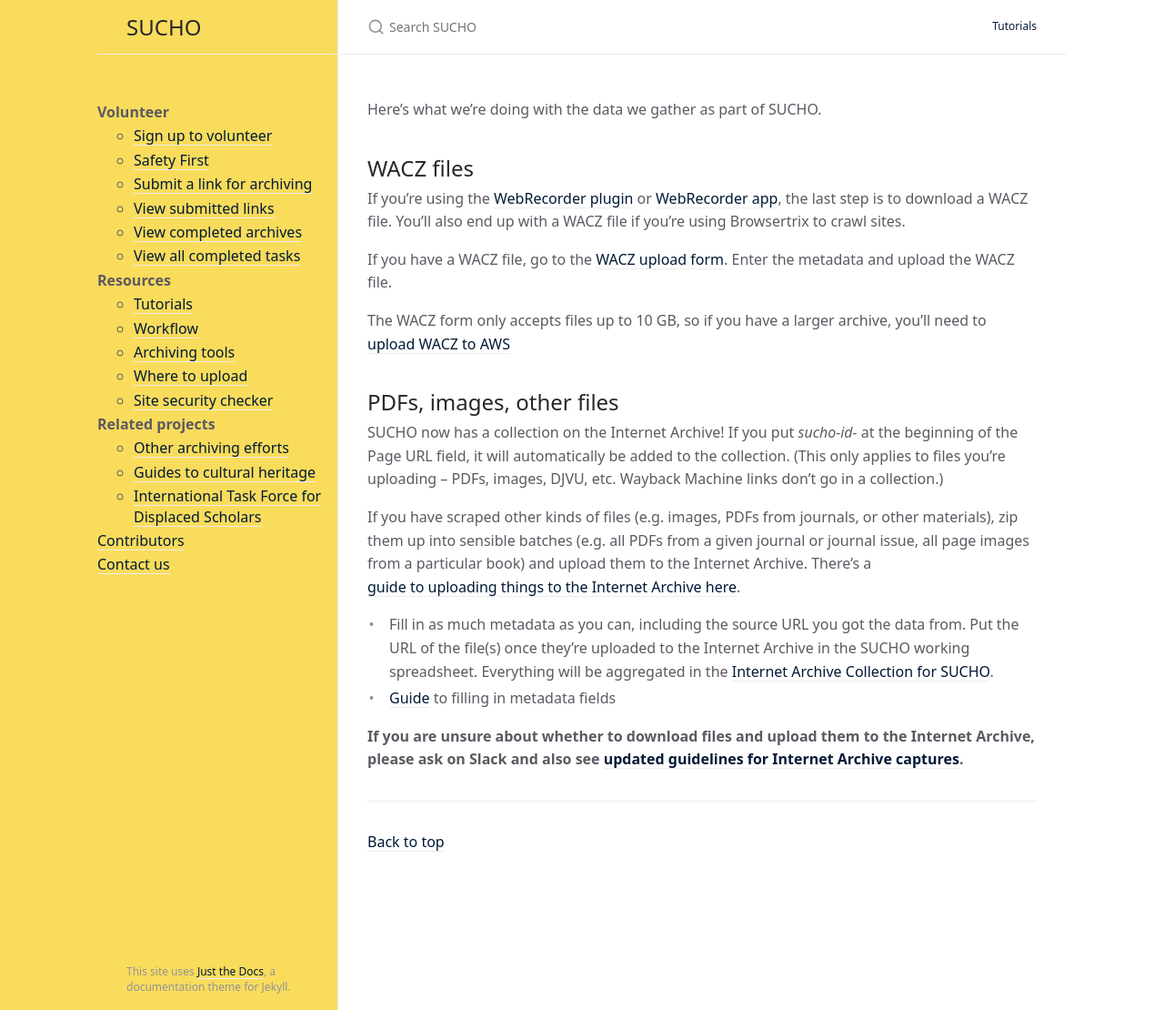
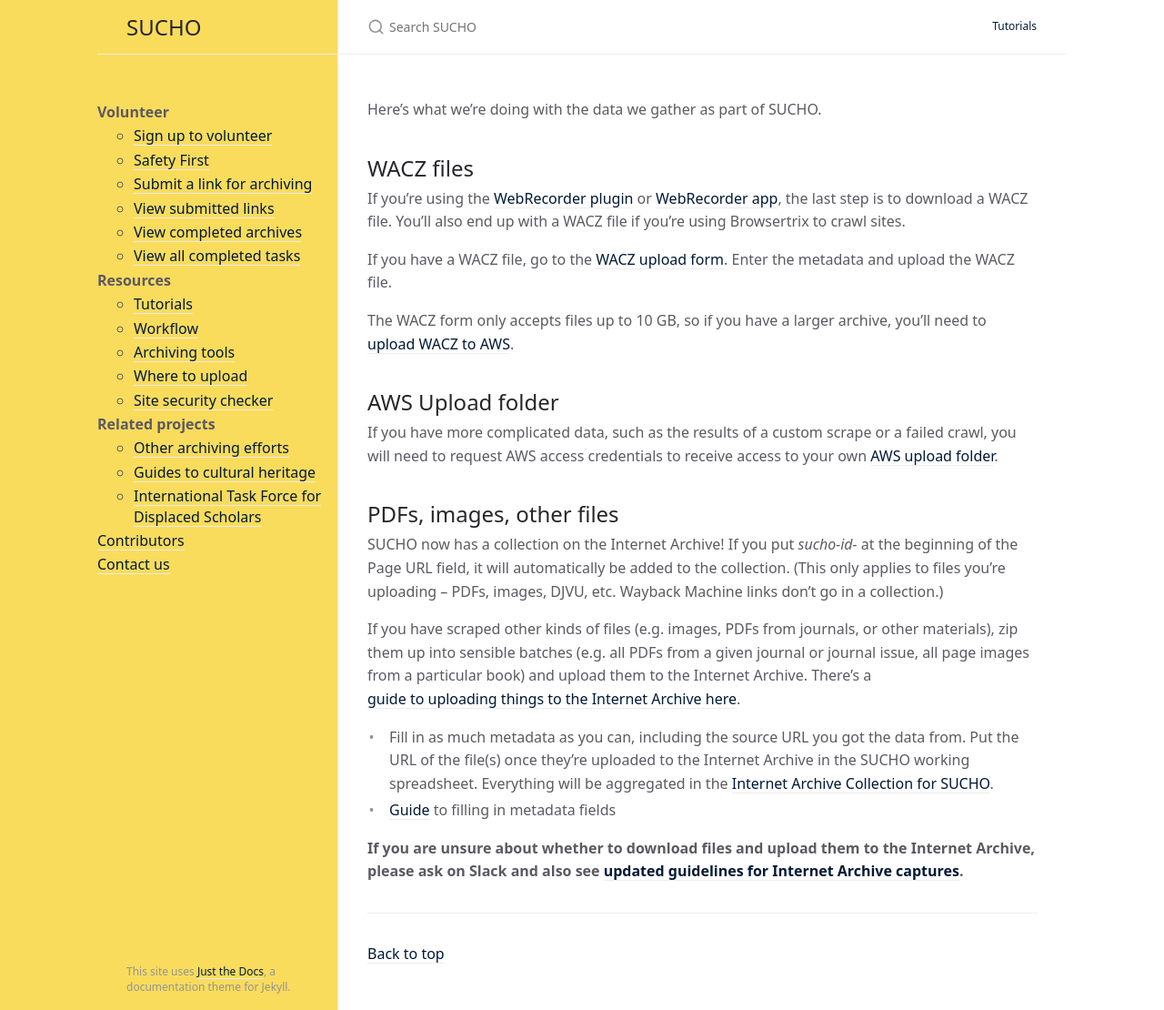
Before and after one commit to sucho-archiving/sucho-archiving.github.io, a Jekyll site: the page built from data-upload.md, in a window 1280 px wide and 1110 px high. Shown: the whole window at 91% size. Built offline with Jekyll 4.4.1, drawn with Linux system fonts in a browser that asks for light colours.

Commit message:
Specified different AWS upload methods

```diff
--- a/data-upload.md
+++ b/data-upload.md
@@ -11,7 +11,11 @@
 
 If you have a WACZ file, go to the [WACZ upload form](https://forms.gle/N18MxWgoHtPB2xpz8). Enter the metadata and upload the WACZ file.
 
-The WACZ form only accepts files up to 10 GB, so if you have a larger archive, you'll need to [upload WACZ to AWS](/wacz-upload-aws)
+The WACZ form only accepts files up to 10 GB, so if you have a larger archive, you'll need to [upload WACZ to AWS](/wacz-upload-aws).
+
+## AWS Upload folder
+
+If you have more complicated data, such as the results of a custom scrape or a failed crawl, you will need to request AWS access credentials to receive access to your own [AWS upload folder](/folder-upload-aws).
 
 ## PDFs, images, other files
 SUCHO now has a collection on the Internet Archive! If you put *sucho-id-* at the beginning of the Page URL field, it will automatically be added to the collection. (This only applies to files you're uploading -- PDFs, images, DJVU, etc. Wayback Machine links don't go in a collection.)
```
